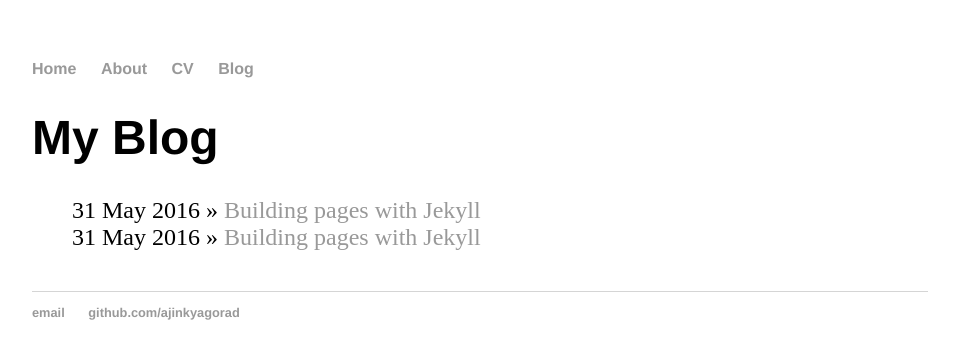
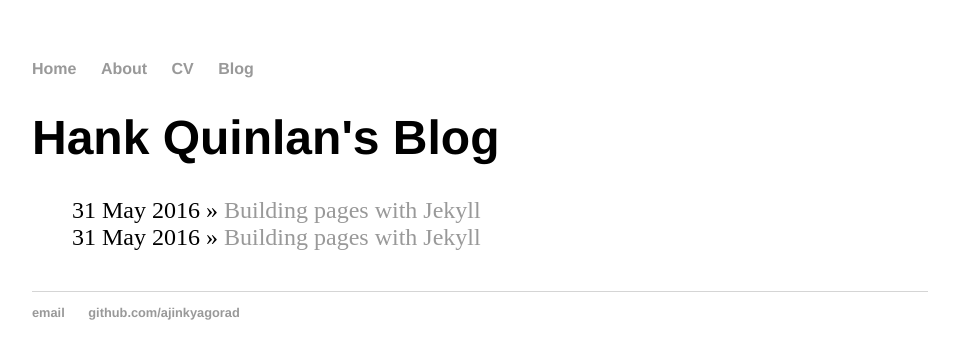
Before and after one commit to ajinkyagorad/ajinkyagorad.github.io, a Jekyll site: the page built from blog/index.html, in a window 1280 px wide. Shown: the top 359 px of the page, without its empty margins (160-1119 px from the left). Built offline with Jekyll 4.4.1, drawn with Linux system fonts in a browser that asks for light colours.

Commit message:
Update index.html

```diff
--- a/blog/index.html
+++ b/blog/index.html
@@ -1,11 +1,12 @@
 ---
 layout: default
-title: My Blog
+title: Hank Quinlan's Blog
 ---
-	<h1>{{ page.title }}</h1>
-	<ul class="posts">
+<h1>{{ page.title }}</h1>
+<ul class="posts">
 
-	  {% for post in site.posts %}
-	    <li><span>{{ post.date | date_to_string }}</span> » <a href="{{ post.url }}" title="{{ post.title }}">{{ post.title }}</a></li>
-	  {% endfor %}
-	</ul>
+  {% for post in site.posts %}
+    <li><span>{{ post.date | date_to_string }}</span> &raquo; <a href="{{ post.url }}" title="{{ post.title }}">{{ post.title }}</a></li>
+  {% endfor %}
+
+</ul>
```
